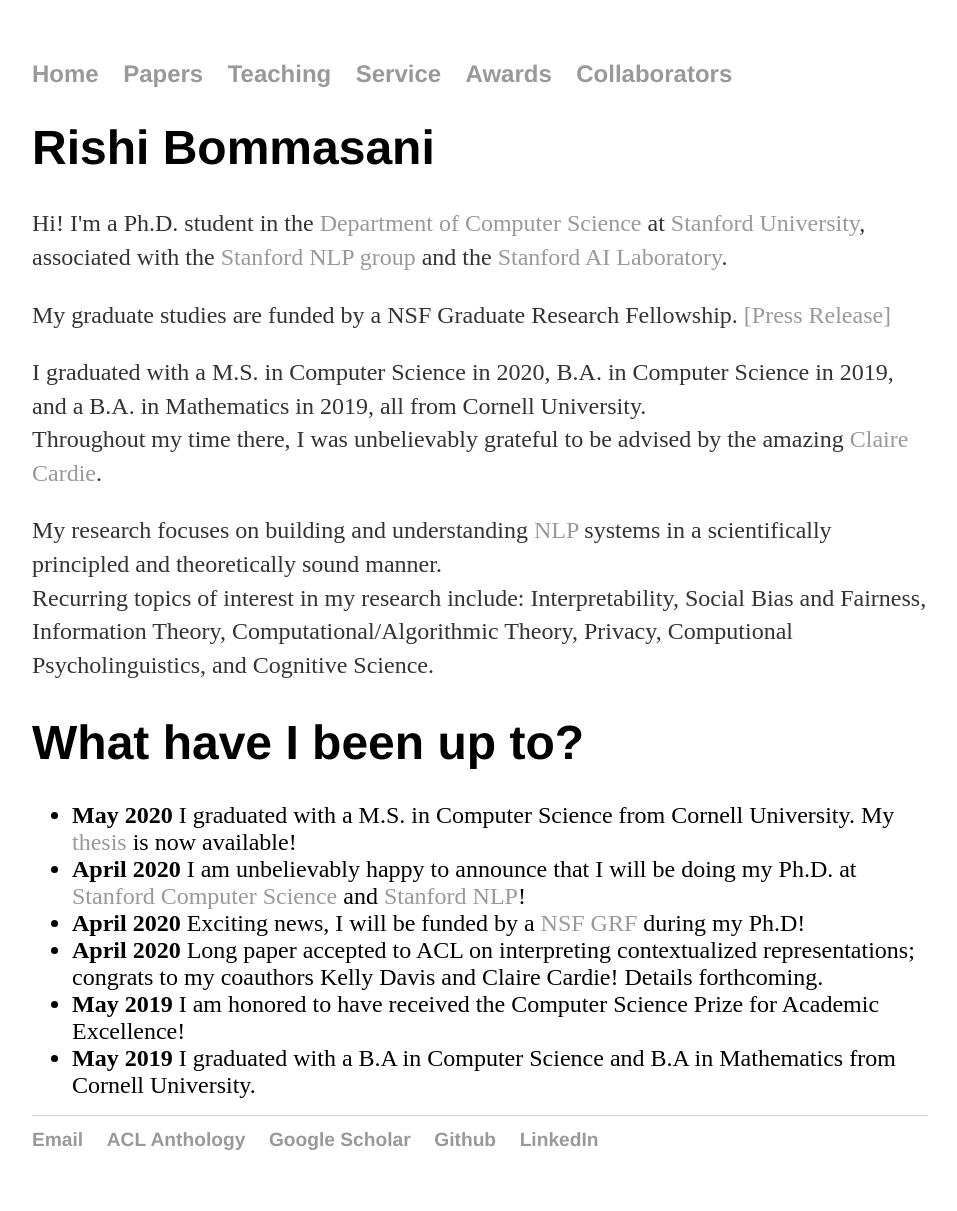
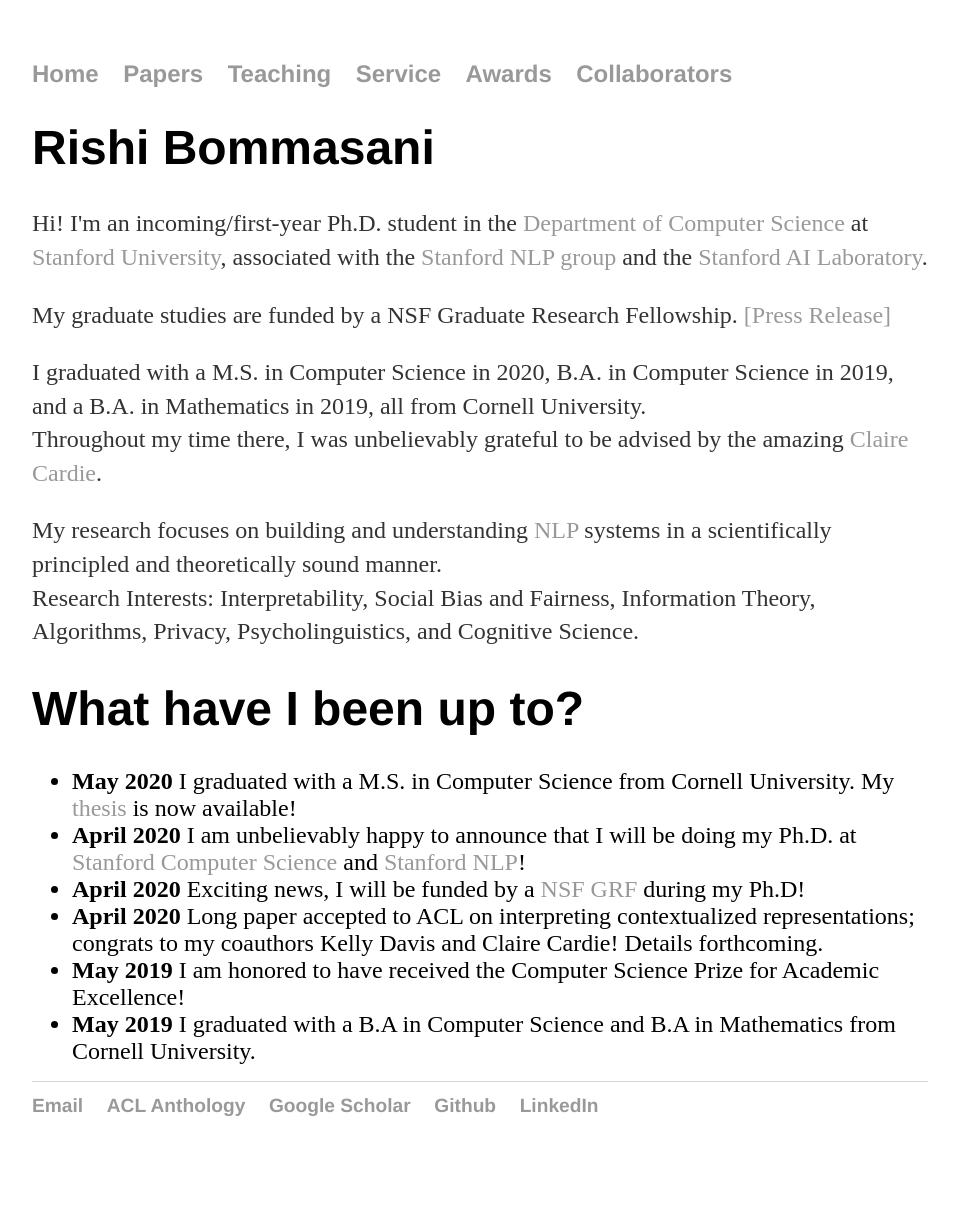
Before and after one commit to rishibommasani/rishibommasani.github.io, a Jekyll site: the page built from index.html, in a window 1280 px wide. Shown: the whole page, without its empty margins (160-1117 px from the left). Built offline with Jekyll 4.4.1, drawn with Linux system fonts in a browser that asks for light colours; after the commit the page ends 1177 px from its top, so only the background shows below that.

Commit message:
more rewording, homepage

```diff
--- a/index.html
+++ b/index.html
@@ -4,7 +4,7 @@
 ---
 			<div class="blurb">
 				<h1> Rishi Bommasani</h1>
-				<p>Hi! I'm a Ph.D. student in the <a href="https://cs.stanford.edu/">Department of Computer Science</a> at <a href="https://www.cornell.edu">Stanford University</a>, associated with the <a href="https://nlp.stanford.edu/">Stanford NLP group</a> and the <a href="https://ai.stanford.edu/">Stanford AI Laboratory</a>. </p>
+				<p>Hi! I'm an incoming/first-year Ph.D. student in the <a href="https://cs.stanford.edu/">Department of Computer Science</a> at <a href="https://www.cornell.edu">Stanford University</a>, associated with the <a href="https://nlp.stanford.edu/">Stanford NLP group</a> and the <a href="https://ai.stanford.edu/">Stanford AI Laboratory</a>. </p>
 
 				<p> My graduate studies are funded by a NSF Graduate Research Fellowship. <a href="https://www.cs.cornell.edu/information/news/newsitem11136/cs-graduate-students-receive-national-science-foundation-graduate"> [Press Release] </a> </p>
 
@@ -12,7 +12,7 @@
 				    <br> Throughout my time there, I was unbelievably grateful to be advised by the amazing <a href="http://www.cs.cornell.edu/home/cardie/">Claire Cardie</a>. </p>
 
 				<p> My research focuses on building and understanding <a href="https://en.wikipedia.org/wiki/Natural_language_processing">NLP</a> systems in a scientifically principled and theoretically sound manner.
-			            <br> Recurring topics of interest in my research include: Interpretability, Social Bias and Fairness, Information Theory, Computational/Algorithmic Theory, Privacy, Computional Psycholinguistics, and Cognitive Science.</p>
+			            <br> Research Interests: Interpretability, Social Bias and Fairness, Information Theory, Algorithms, Privacy, Psycholinguistics, and Cognitive Science.</p>
 
 	  <div class="blurb">
 		  <h1> What have I been up to?</h1>
```
